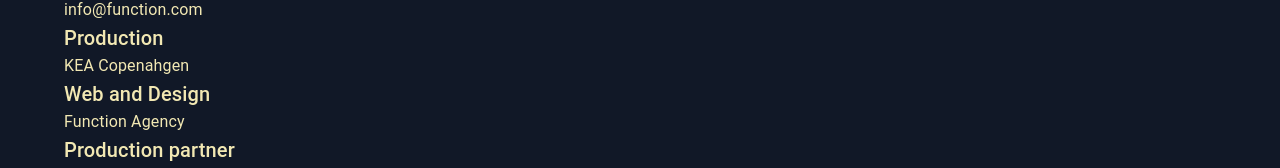
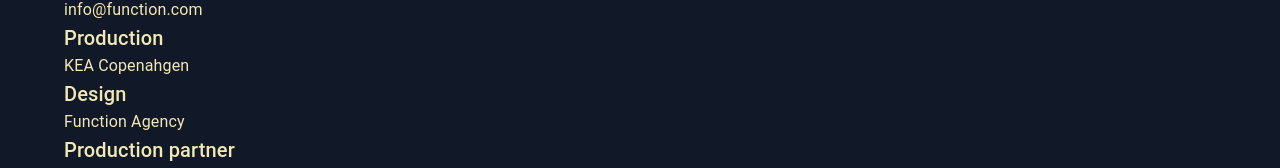
Before and after one commit to rossosofia/frontend_foofest_exam_sofia, a Next.js app: page / in a window 1280 px wide. Shown: the part 2330-2498 px from the top of the page. Built offline with nearby package versions, Linux system fonts and the light colour scheme; no server answers.

Commit message:
Fixed the footer, so it looks better

```diff
--- a/src/components/Footer.jsx
+++ b/src/components/Footer.jsx
@@ -22,11 +22,11 @@
         </div>
 
         <div>
-          <Typography variant="h6">Web and Design</Typography>
+          <Typography variant="h6">Design</Typography>
           <Typography variant="body1">Function Agency</Typography>
         </div>
 
-        <div>
+        <div className=" col-span-2">
           <Typography variant="h6">Production partner</Typography>
           <Typography variant="body1">Jonas Holbeck</Typography>
         </div>
```
